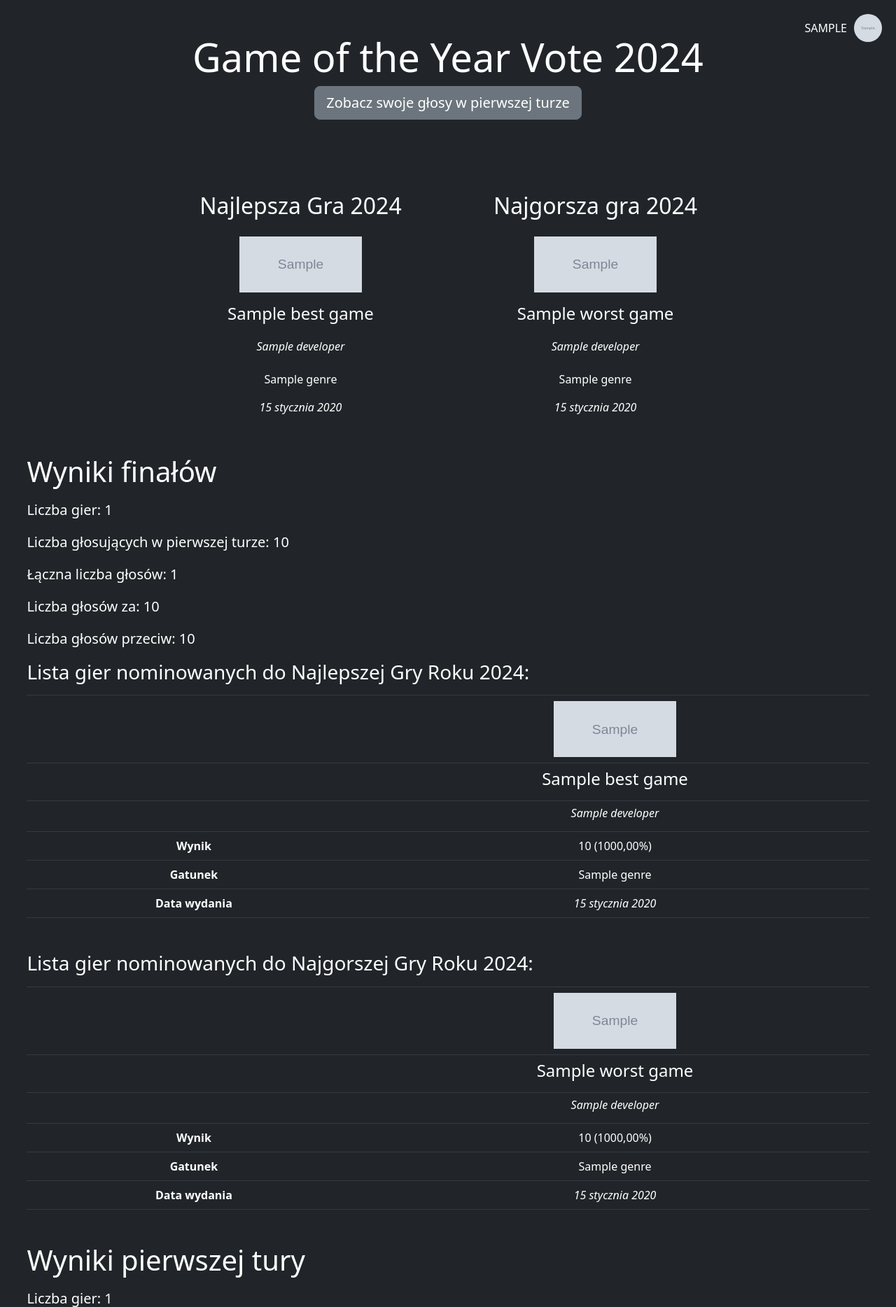
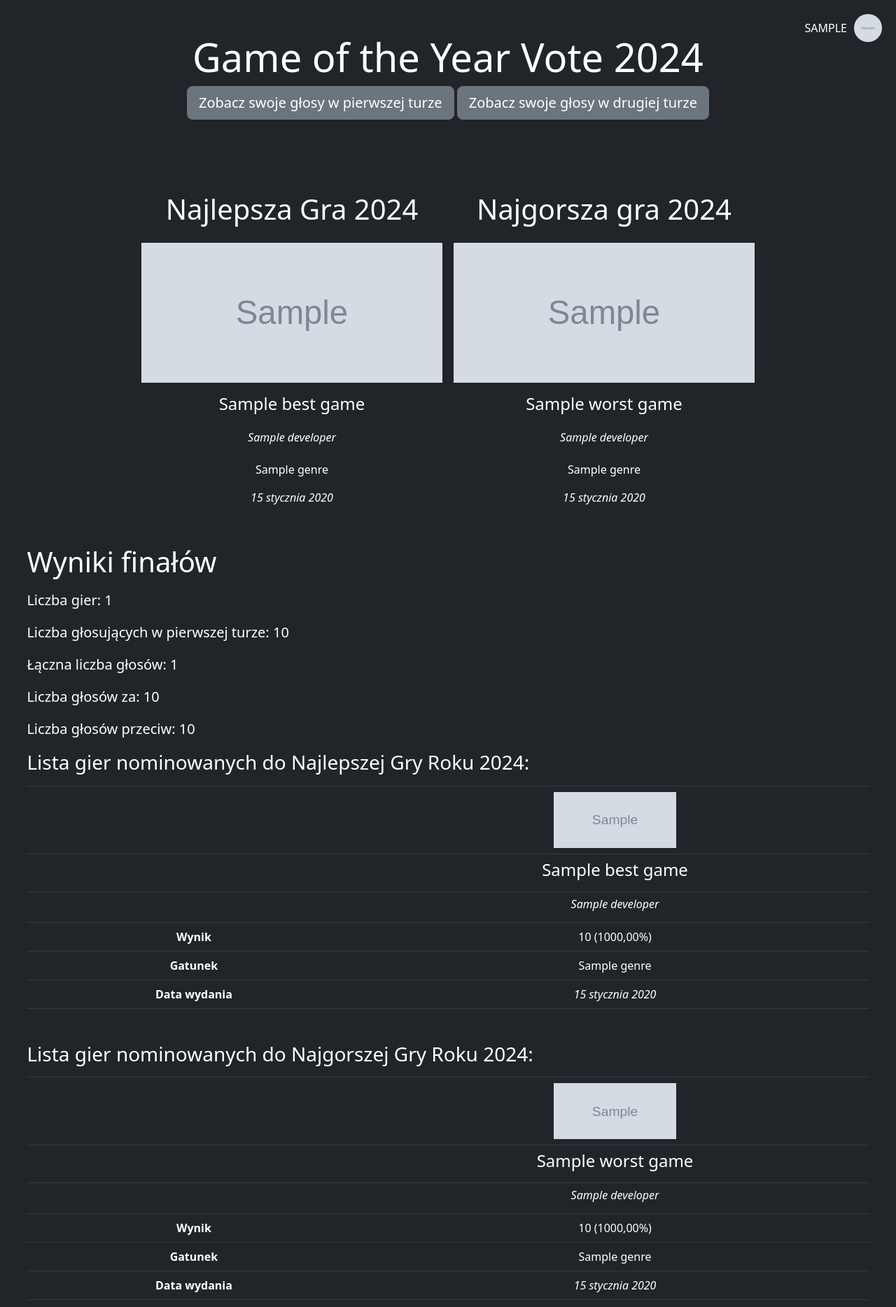
Before and after one commit to CyberSmoki/GOTY, a Django app: template goty/templates/results.html in a window 1280 px wide. Shown: the top 1868 px of the page at 70% size. Run offline with Django 4.2, Linux system fonts and the light colour scheme; the template is opened without the code that fills it: most values are stand-ins (such as "Sample title", 1, 10 or a date in 2020); grey boxes marked "Sample" are stand-in pictures; some libraries are stand-ins or nearby versions.

Commit message:
added button for second stage voting, corrected styles

```diff
--- a/goty/templates/partial/winners.html
+++ b/goty/templates/partial/winners.html
@@ -4,21 +4,21 @@
     <tbody class="result-table">
         <tr>
             <td>
-                <h2>Najlepsza Gra 2024</h2>
+                <h1>Najlepsza Gra 2024</h1>
             </td>
             <td>
-                <h2>Najgorsza gra 2024</h2>
+                <h1>Najgorsza gra 2024</h1>
             </td>
         </tr>
         <tr>
             <td class="table-images">
                 <div class="game-image-container-small">
-                    <img src="{{best.image_url}}" class="game-image small-game-image">
+                    <img src="{{best.image_url}}" class="game-image large-game-image">
                 </div>
             </td>
             <td class="table-images">
                 <div class="game-image-container-small">
-                    <img src="{{worst.image_url}}" class="game-image small-game-image">
+                    <img src="{{worst.image_url}}" class="game-image large-game-image">
                 </div>
             </td>
         </tr>
--- a/goty/templates/results.html
+++ b/goty/templates/results.html
@@ -32,8 +32,15 @@
             {% endif %}
             {% if results_stage_1 is not None %}
                 {% if user_name is not None %}
-                    <button class="btn btn-secondary btn-lg results-button" onclick="location.href='/vote?stage=1'">
+                    <button class="btn btn-secondary btn-lg postresults-button" onclick="location.href='/vote?stage=1'">
                         Zobacz swoje głosy w pierwszej turze
+                    </button>
+                {% endif %}
+            {% endif %}
+            {% if results_stage_2 is not None %}
+                {% if user_name is not None %}
+                    <button class="btn btn-secondary btn-lg postresults-button" onclick="location.href='/vote?stage=2'">
+                        Zobacz swoje głosy w drugiej turze
                     </button>
                 {% endif %}
             {% endif %}
--- a/static/css/styles.css
+++ b/static/css/styles.css
@@ -27,6 +27,11 @@ button:hover.login-button {
 button:hover.results-button {
     transform: scale(1.05);
     box-shadow: 0 0 10px #198754;
+}
+
+button:hover.postresults-button {
+    transform: scale(1.05);
+    box-shadow: 0 0 10px #6c757d;
 }
 
 button img.dslogo {
@@ -62,6 +67,11 @@ img.small-game-image{
 img.big-game-image{
     width: 230px;
     height: 107.5px;
+}
+
+img.large-game-image{
+    width: 430px;
+    height: 200px;
 }
 
 td.game-image-col{
```
